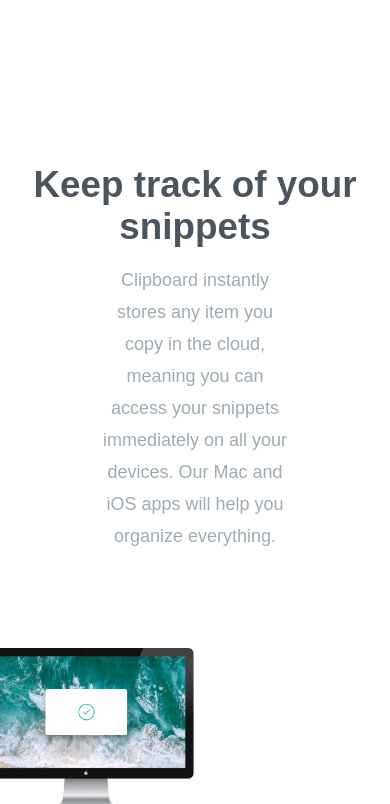
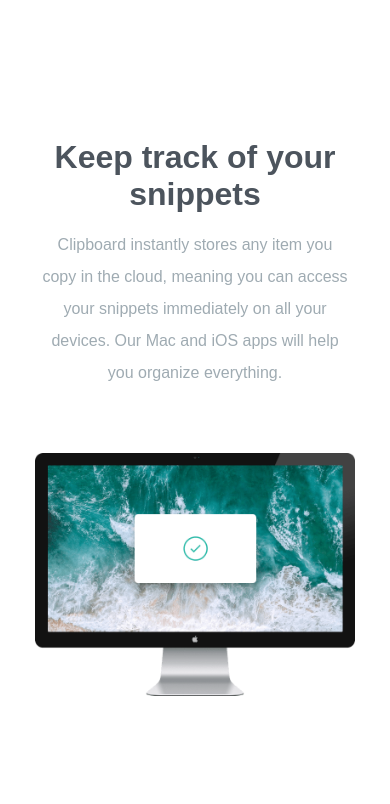
Before and after one commit to codein-looney/Clipboard-landing-page, a plain HTML site: page index.html in a window 390 px wide. Shown: the part 680-1484 px from the top of the page. Drawn offline with Linux system fonts and the light colour scheme; a web font is replaced by a local one.

Commit message:
mod info sections  mobile view

```diff
--- a/scss/layout/_grid.scss
+++ b/scss/layout/_grid.scss
@@ -10,6 +10,10 @@ main .info-1, .info-2, .info-3 {
         font-size: 2.3rem;
         font-weight: 600;
         color: $Dark-Grayish-Blue;
+
+        @media screen and (max-width: 768px) {
+            font-size: 2rem;
+        }
     }
 
     .info-1-sub, .info-2-sub, .info-3-sub {
@@ -17,6 +21,11 @@ main .info-1, .info-2, .info-3 {
         max-width: 50%;
         line-height: 2rem;
         color: $Grayish-Blue;
+
+        @media screen and (max-width: 768px) {
+            max-width: 80%;
+            font-size: 1rem;
+        }
     }
 }
 
@@ -26,10 +35,22 @@ main .banner {
     padding: 6rem 0;
     gap: 2em;
 
+    @media screen and (max-width: 768px) {
+        flex-direction: column;
+        padding: 4rem 0;
+    }
+
     .comp {
         width: 55%;
         height: 100%;
         transform: translateX(-10%);
+
+        @media screen and (max-width: 768px) {
+            margin: 0 auto;
+            width: 82%;
+            transform: unset;
+
+        }
     }
 
     .banner-content {
--- a/scss/layout/_header.scss
+++ b/scss/layout/_header.scss
@@ -12,6 +12,7 @@ header {
     gap: 2.3em;
 
     @media screen and (max-width: 768px) {
+        height: 97vh;
         padding-top: 7rem;
         background-image: url(../images/bg-header-mobile.png);
     }
```
Also changed, not shown: css/styles.css, 1 other file.
